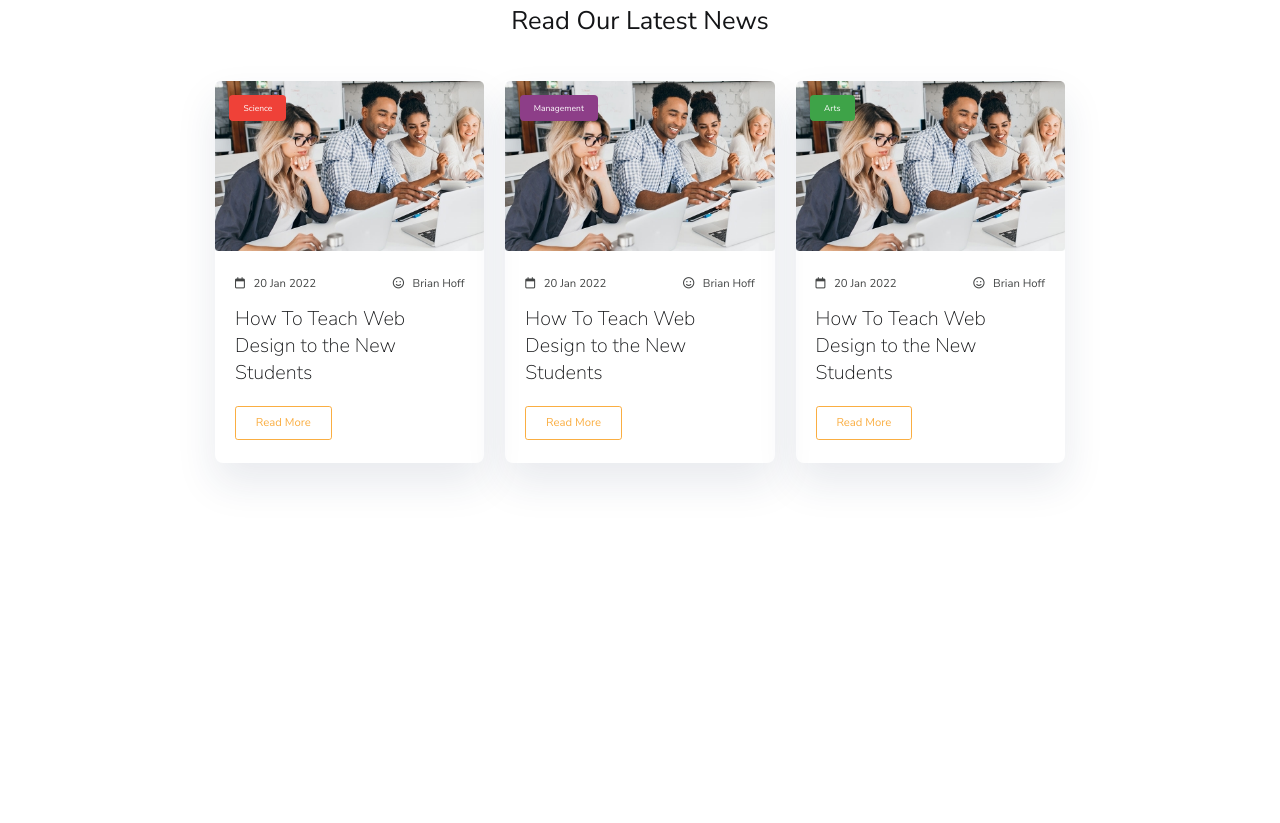
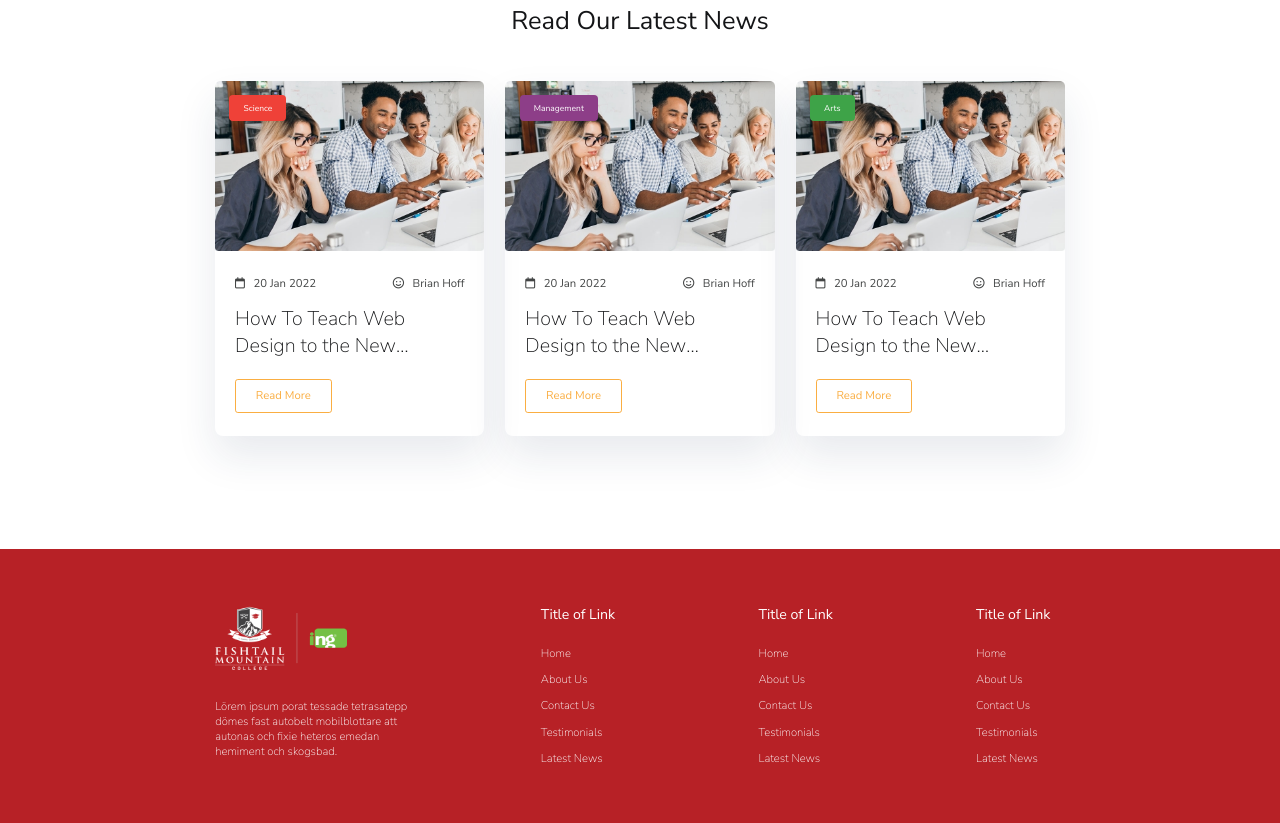
Before and after one commit to kenabA/fishtail-college, a website: page html/index.html in a window 1280 px wide. Shown: the part 3253-4076 px from the top of the page. Before the commit the page ends 3829 px from the top, so only its background shows below. Drawn offline with Linux system fonts and the light colour scheme.

Commit message:
Completed the desktop version

```diff
--- a/html/index.html
+++ b/html/index.html
@@ -45,7 +45,7 @@
     </header>
 
     <!-- MAIN -->
-    <main>
+    <main id="main">
       <!-- SECTION : HERO -->
       <section class="hero hero_section--padding">
         <div class="hero_arrow--wrapper">
@@ -455,7 +455,6 @@
           </div>
         </div>
       </section>
-
       <!-- SECTION : NEWS -->
       <section class="news news_section--padding">
         <div class="container-news">
@@ -496,6 +495,7 @@
                       </div>
                       <div class="news_content--details-body-card-texts-btm">
                         <button class="btn-quinary">Read More</button>
+                      </div>
                     </article>
                   </div>
                   <div class="news_content--details-body-card">
@@ -528,6 +528,7 @@
                       </div>
                       <div class="news_content--details-body-card-texts-btm">
                         <button class="btn-quinary">Read More</button>
+                      </div>
                     </article>
                   </div>
                   <div class="news_content--details-body-card">
@@ -560,6 +561,7 @@
                       </div>
                       <div class="news_content--details-body-card-texts-btm">
                         <button class="btn-quinary">Read More</button>
+                      </div>
                     </article>
                   </div>
                 </div>
@@ -569,6 +571,85 @@
         </div>
       </section>
     </main>
+
+    <!-- FOOTER -->
+    <footer id="footer" class="footer">
+      <div class="container-footer">
+        <article class="footer_content">
+          <div class="footer_content--wrapper">
+            <figure class="footer_content--wrapper-imgwr">
+              <img src="../image/large-logo.png" alt="a large logo" />
+            </figure>
+            <p class="footer_content--wrapper-txt">
+              Lörem ipsum porat tessade tetrasatepp dömes fast autobelt
+              mobilblottare att autonas och fixie heteros emedan hemiment och
+              skogsbad.
+            </p>
+          </div>
+          <div class="footer_content--wrapper">
+            <h4 class="footer_content--wrapper-h text-delta">Title of Link</h4>
+            <ul class="footer_content--wrapper-lists">
+              <li class="footer_content--wrapper-lists">
+                <a class="footer-link" href="">Home</a>
+              </li>
+              <li class="footer_content--wrapper-lists">
+                <a class="footer-link" href="">About Us</a>
+              </li>
+              <li class="footer_content--wrapper-lists">
+                <a class="footer-link" href="">Contact Us</a>
+              </li>
+              <li class="footer_content--wrapper-lists">
+                <a class="footer-link" href="">Testimonials</a>
+              </li>
+              <li class="footer_content--wrapper-lists">
+                <a class="footer-link" href="">Latest News</a>
+              </li>
+            </ul>
+          </div>
+          <div class="footer_content--wrapper">
+            <h4 class="footer_content--wrapper-h text-delta">Title of Link</h4>
+            <ul class="footer_content--wrapper-lists">
+              <li class="footer_content--wrapper-lists">
+                <a class="footer-link" href="">Home</a>
+              </li>
+              <li class="footer_content--wrapper-lists">
+                <a class="footer-link" href="">About Us</a>
+              </li>
+              <li class="footer_content--wrapper-lists">
+                <a class="footer-link" href="">Contact Us</a>
+              </li>
+              <li class="footer_content--wrapper-lists">
+                <a class="footer-link" href="">Testimonials</a>
+              </li>
+              <li class="footer_content--wrapper-lists">
+                <a class="footer-link" href="">Latest News</a>
+              </li>
+            </ul>
+          </div>
+          <div class="footer_content--wrapper">
+            <h4 class="footer_content--wrapper-h text-delta">Title of Link</h4>
+            <ul class="footer_content--wrapper-lists">
+              <li class="footer_content--wrapper-lists">
+                <a class="footer-link" href="">Home</a>
+              </li>
+              <li class="footer_content--wrapper-lists">
+                <a class="footer-link" href="">About Us</a>
+              </li>
+              <li class="footer_content--wrapper-lists">
+                <a class="footer-link" href="">Contact Us</a>
+              </li>
+              <li class="footer_content--wrapper-lists">
+                <a class="footer-link" href="">Testimonials</a>
+              </li>
+              <li class="footer_content--wrapper-lists">
+                <a class="footer-link" href="">Latest News</a>
+              </li>
+            </ul>
+          </div>
+        </article>
+      </div>
+    </footer>
+
     <!-- SCRIPTS -->
     <script
       src="https://kit.fontawesome.com/4cbeaa27da.js"
--- a/scss/_general.scss
+++ b/scss/_general.scss
@@ -100,3 +100,7 @@
     background-color: #3ea348;
   }
 }
+
+.footer-link {
+  color: $white;
+}
--- a/scss/components/_typography.scss
+++ b/scss/components/_typography.scss
@@ -36,3 +36,9 @@ html {
   line-height: 28 / 36.4;
   font-weight: normal;
 }
+
+.text-delta {
+  font-size: 2rem;
+  line-height: 20 /26;
+  font-weight: normal;
+}
--- /dev/null
+++ b/scss/sections/_footer.scss
@@ -0,0 +1,56 @@
+@import "../colors";
+
+.footer {
+  padding-block: 8rem;
+  background-color: $primary;
+  .container-footer {
+    max-width: 120rem;
+    margin-inline: auto;
+  }
+
+  &_content {
+    display: grid;
+    grid-column-gap: 18.2rem;
+    grid-template-columns: repeat(4, 1fr);
+    &--wrapper {
+      display: flex;
+      flex-direction: column;
+      &-h {
+        margin-bottom: 3rem;
+        color: $white;
+      }
+      &-lists {
+        list-style: none;
+        display: flex;
+        flex-direction: column;
+        gap: 1.6rem;
+        li {
+          font-weight: lighter;
+          font-size: 1.6rem;
+          color: $white;
+          a {
+            text-decoration: none;
+          }
+        }
+      }
+      &-imgwr {
+        max-width: 18.6rem;
+        max-height: auto;
+        margin-bottom: 4rem;
+        img {
+          width: 100%;
+          height: 100%;
+          object-fit: contain;
+          object-position: center;
+        }
+      }
+      &-txt {
+        min-width: 27.8rem;
+        line-height: 16 /28;
+        font-weight: lighter;
+        color: $white;
+        font-size: 1.6rem;
+      }
+    }
+  }
+}
--- a/scss/sections/_news.scss
+++ b/scss/sections/_news.scss
@@ -38,8 +38,12 @@
               }
             }
             &-mid {
+              overflow: hidden;
               h3 {
                 font-weight: lighter;
+                display: -webkit-box;
+                -webkit-box-orient: vertical;
+                -webkit-line-clamp: 2;
               }
               margin-bottom: 2.8rem;
             }
--- a/scss/style.scss
+++ b/scss/style.scss
@@ -15,3 +15,4 @@
 @use "sections/cta";
 @use "sections/course";
 @use "sections/news";
+@use "sections/footer";
```
Also changed, not shown: assets/css/style.css, image/large-logo.png (added), 1 other file.
